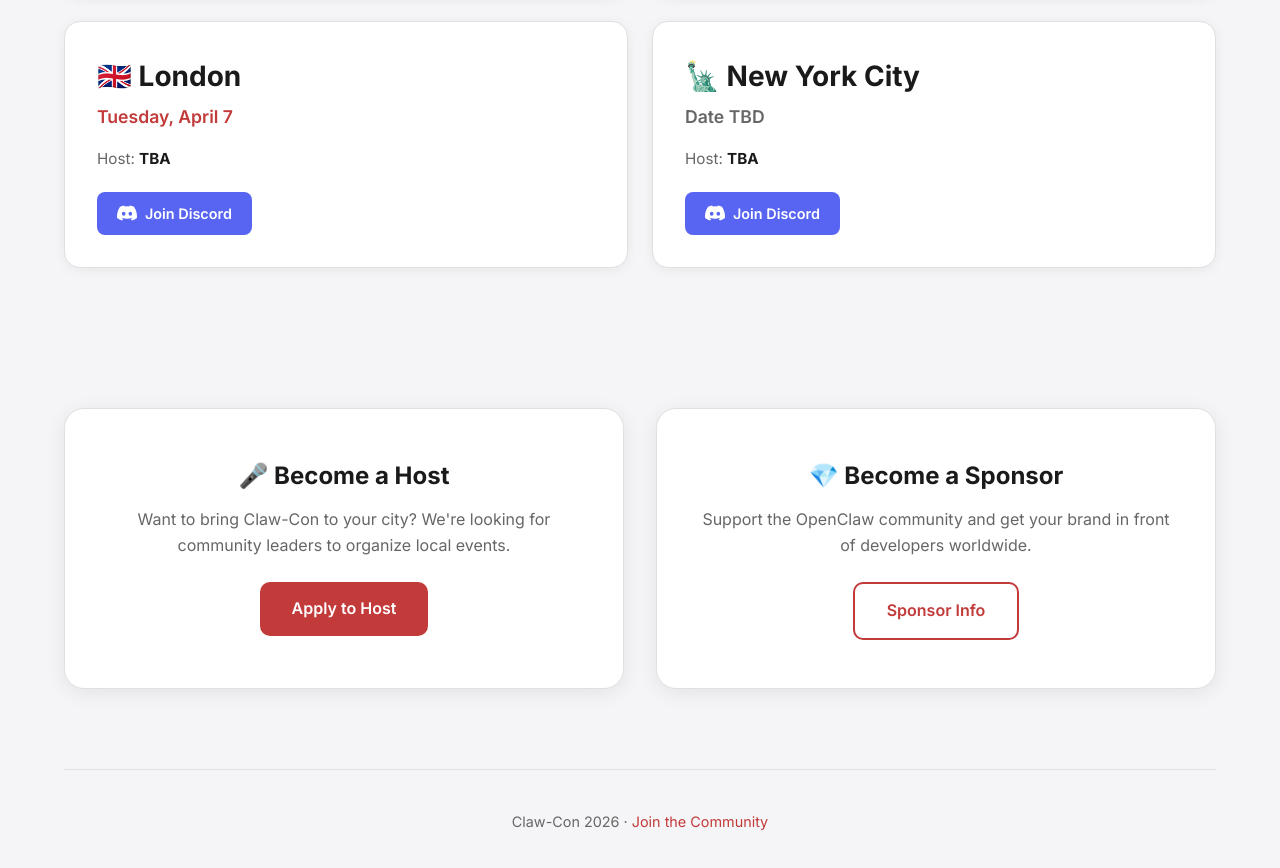
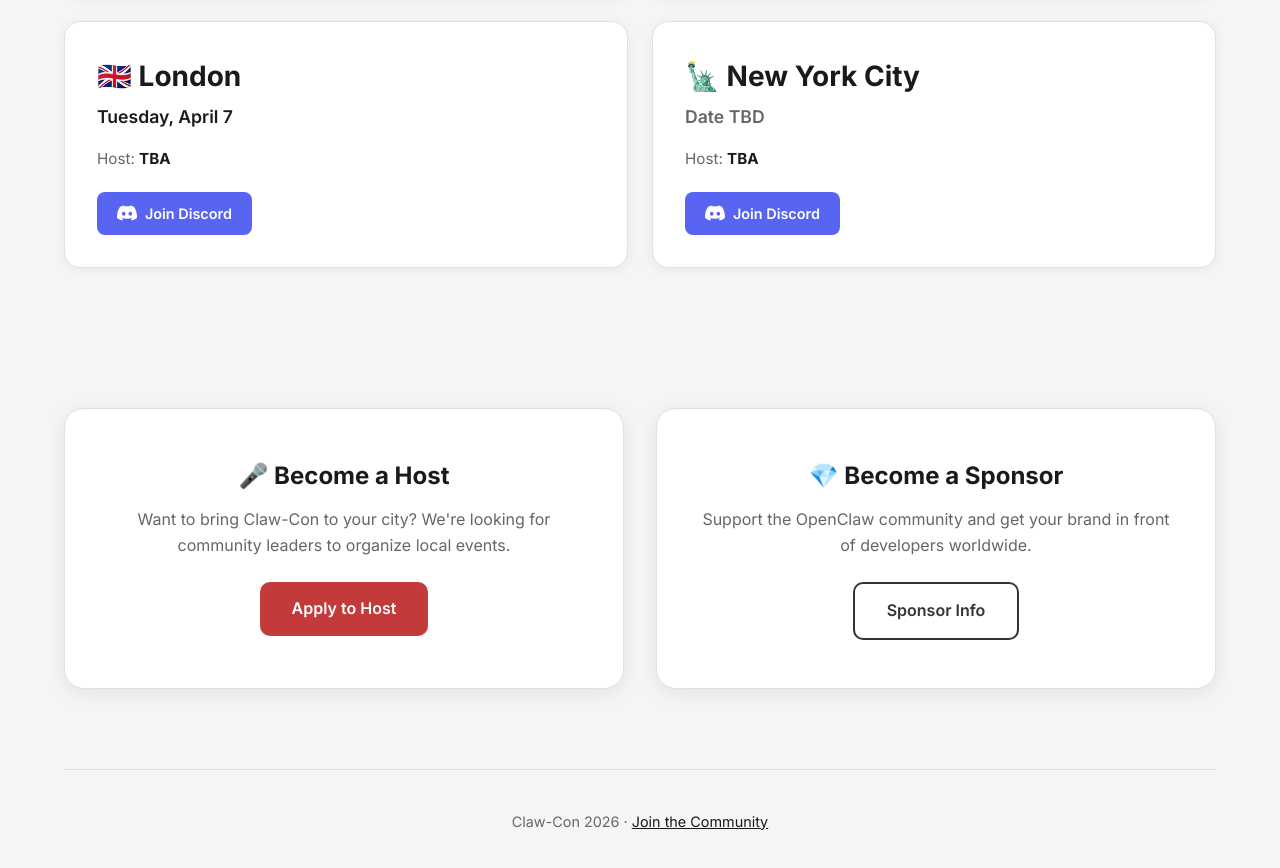
Before and after one commit to mgalpert/clawcon, a plain HTML site: page index.html in a window 1280 px wide. Shown: the part 1010-1878 px from the top of the page. Drawn offline with Linux system fonts and the light colour scheme.

Commit message:
Use dark text instead of red for readability, keep red buttons

```diff
--- a/index.html
+++ b/index.html
@@ -121,7 +121,7 @@
 
     .city-card .city-date {
       font-size: 1.1rem;
-      color: var(--accent);
+      color: #1a1a1a;
       font-weight: 600;
       margin-bottom: 16px;
     }
@@ -218,12 +218,13 @@
 
     .cta-btn.secondary {
       background: transparent;
-      border: 2px solid var(--accent);
-      color: var(--accent);
+      border: 2px solid #333;
+      color: #333;
     }
 
     .cta-btn.secondary:hover {
       background: var(--accent);
+      border-color: var(--accent);
       color: white;
     }
 
@@ -237,8 +238,8 @@
     }
 
     footer a {
-      color: var(--accent);
-      text-decoration: none;
+      color: #1a1a1a;
+      text-decoration: underline;
     }
   </style>
 </head>
```
